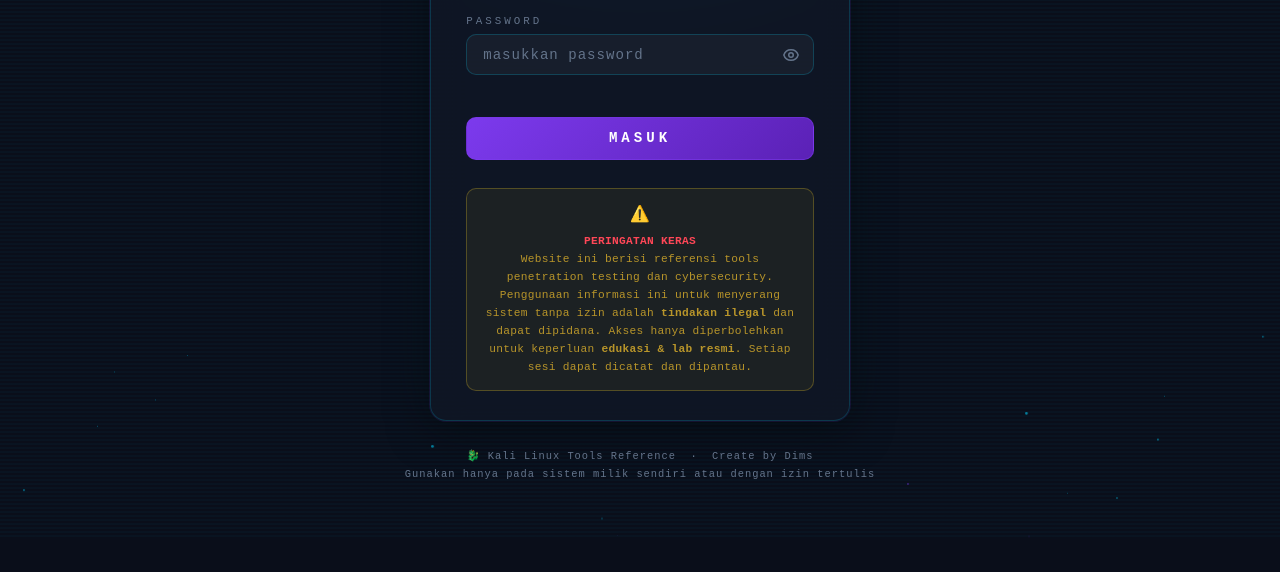
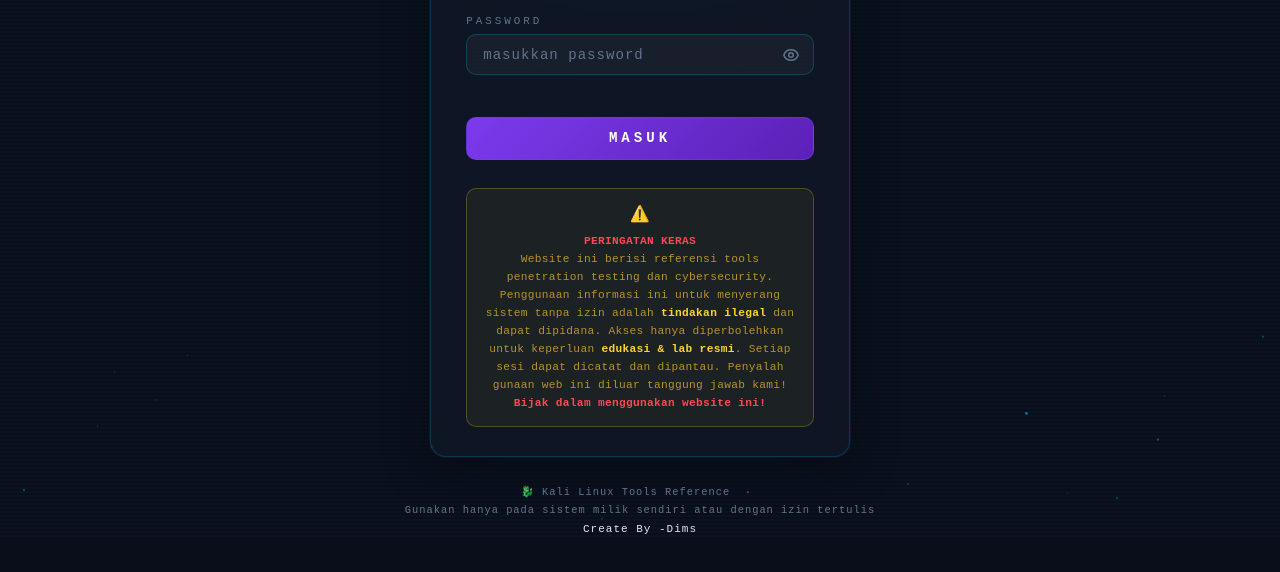
Before and after one commit to iostream-create/Kali-refrence, a plain HTML site: page index.html in a window 1280 px wide. Shown: the part 261-833 px from the top of the page. Before the commit the page ends 800 px from the top, so only its background shows below. Drawn offline with Linux system fonts and the light colour scheme.

Commit message:
Update index.html

```diff
--- a/index.html
+++ b/index.html
@@ -144,6 +144,12 @@
   }
   .login {
     text-align: center;
+  }
+  /* creator link */
+  .creator a{
+    text-decoration: none;
+    color: var(--text);
+    font-size: 11px;
   }
 
   /* Animated top border glow */
@@ -304,7 +310,7 @@
     text-align: center;
     letter-spacing: 0.3px;
   }
-  .warning-banner .warn-icon{
+  .warning-banner .warn-icon {
     display: block;
     font-size: 1rem;
     margin-bottom: 0.3rem;
@@ -312,6 +318,9 @@
   }
   .warning-banner .warning-text{
     color: var(--red);
+  }
+  .warning-banner strong {
+    color: var(--yellow);
   }
 
   /* ── Footer ── */
@@ -384,9 +393,6 @@
   <div class="brand-sub">Cybersecurity Reference Database</div>
 </div>
 
-<!-- ═══════════════════════════════════════════
-     LOGIN CARD
-     ═══════════════════════════════════════════ -->
 <div class="login-card">
 
   <!-- Heading -->
@@ -442,9 +448,6 @@
     ⛔ Username atau password salah. Akses ditolak.
   </div>
 
-  <!-- ── WARNING BANNER ─────────────────────────────────
-       Letakkan peringatan di sini (bawah form, dalam card)
-       ───────────────────────────────────────────────── -->
   <div class="warning-banner">
     <span class="warn-icon">⚠️</span>
     <strong class="warning-text">PERINGATAN KERAS</strong><br>
@@ -452,7 +455,8 @@
     Penggunaan informasi ini untuk menyerang sistem tanpa izin adalah
     <strong>tindakan ilegal</strong> dan dapat dipidana.
     Akses hanya diperbolehkan untuk keperluan <strong>edukasi &amp; lab resmi</strong>.
-    Setiap sesi dapat dicatat dan dipantau.
+    Setiap sesi dapat dicatat dan dipantau. Penyalah gunaan web ini diluar tanggung jawab kami!<br>
+    <strong class="warning-text">Bijak dalam menggunakan website ini! </strong>
   </div>
 
 </div>
@@ -460,8 +464,9 @@
 
 <!-- Footer -->
 <div class="login-footer">
-  🐉 Kali Linux Tools Reference &nbsp;·&nbsp; Create by Dims<br>
-  Gunakan hanya pada sistem milik sendiri atau dengan izin tertulis
+  🐉 Kali Linux Tools Reference &nbsp;·&nbsp;<br>
+  Gunakan hanya pada sistem milik sendiri atau dengan izin tertulis<br><div class="creator">
+  <a href="https://iostream-create.github.io/Dims">Create By -Dims</a></div>
 </div>
 
 <!-- Success redirect overlay -->
@@ -472,15 +477,10 @@
 </div>
 
 <script>
-  /* ============================================================
-     ██████  KREDENSIAL — GANTI DI SINI
-     ============================================================
-     Untuk keamanan lebih, simpan validasi di server (backend).
-     Jika tetap client-side, minimal obfuscate / encode nilai ini.
-     ============================================================ */
+
   const VALID_USERNAME = "Admin";   // ← GANTI USERNAME DI SINI
   const VALID_PASSWORD = "Fsociety";
-
+    // GANTI PASSWORD DI SINI
   const MAIN_PAGE = "main-page.html";
 
   /* ── Particles ── */
@@ -495,7 +495,6 @@
       p.style.animationDuration  = (8 + Math.random() * 14) + 's';
       p.style.animationDelay     = (Math.random() * 12) + 's';
       p.style.width  = p.style.height = (1 + Math.random() * 2) + 'px';
-      /* Alternate accent colour */
       if (Math.random() > 0.6) p.style.background = '#7c3aed';
       container.appendChild(p);
     }
```
